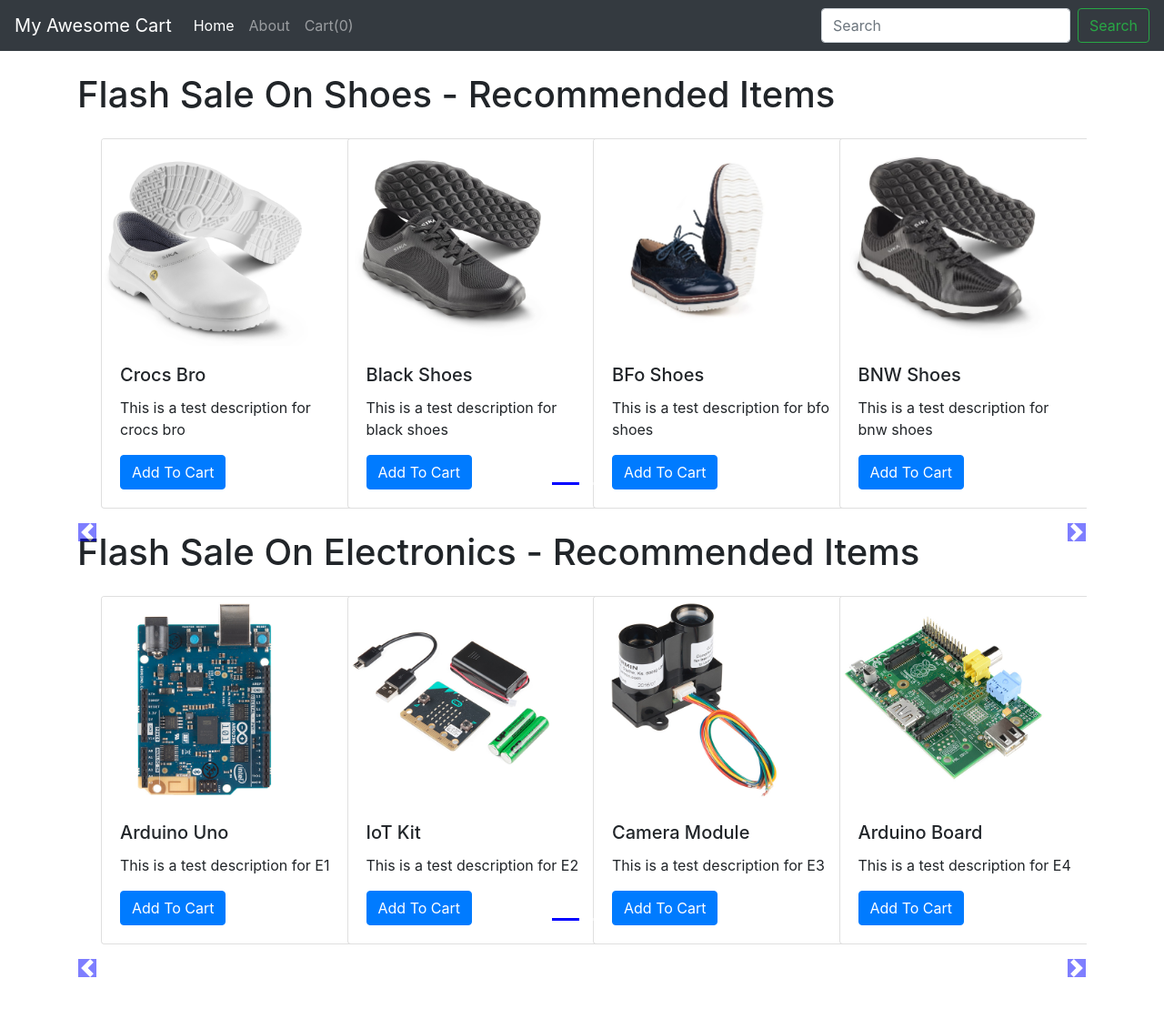
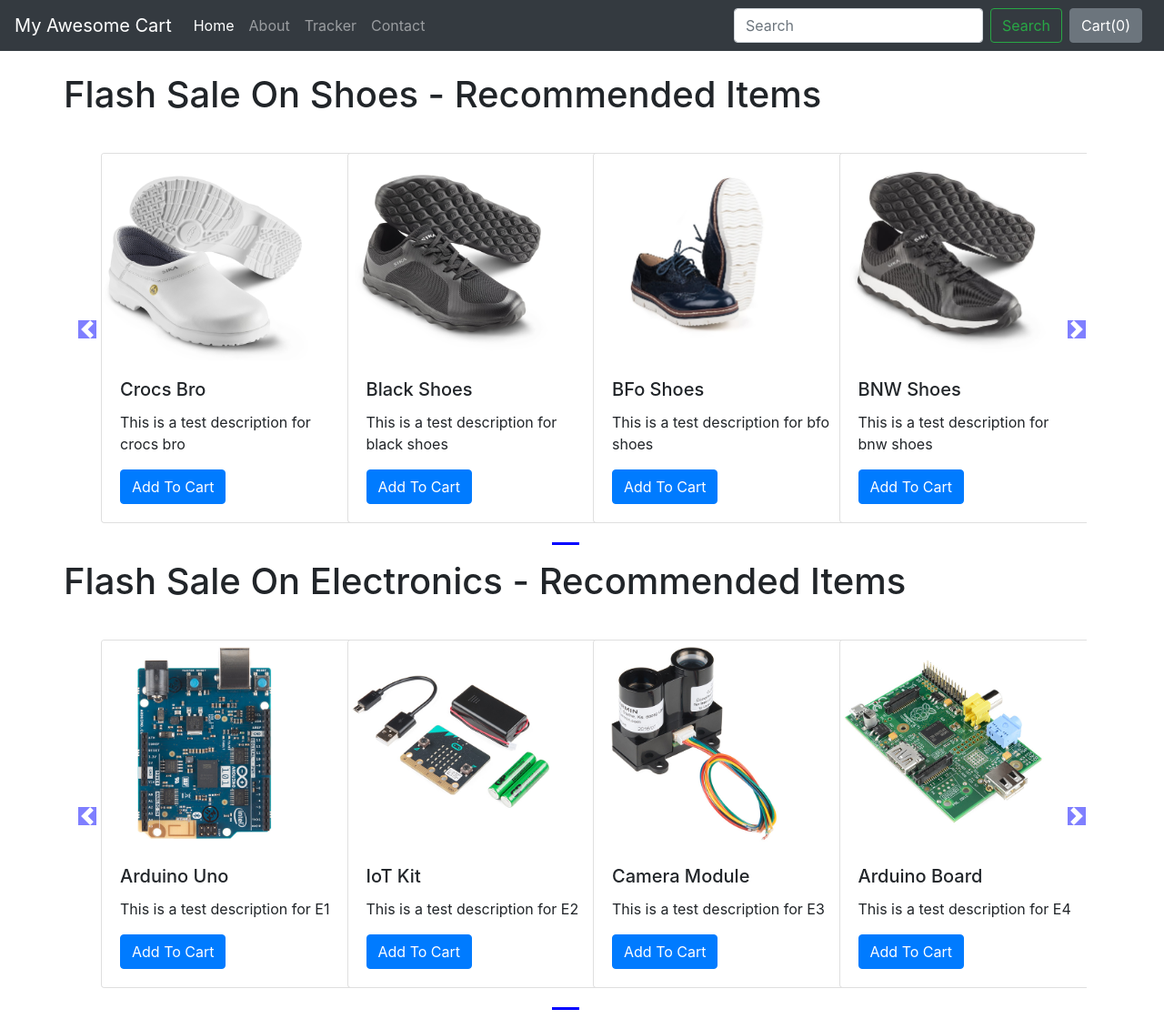
Before and after one commit to JalalAmeerzai/Django-Ecommerce-Website, a Django app: page / in a window 1280 px wide. Shown: the whole page at 91% size. Before the commit the page ends 1074 px from the top, so only its background shows below. Run offline with Django 3.2, Linux system fonts and the light colour scheme; data comes from the database, SQL or seed files in the repository; some libraries are stand-ins or nearby versions.

Commit message:
moved cart logic to basic.html and added popover loic for cart as well. also added sever new pages and connected them to our basic.html

```diff
--- a/shopapp/templates/shopapp/about.html
+++ b/shopapp/templates/shopapp/about.html
@@ -1,4 +1,4 @@
 {% extends 'shopapp/basic.html' %}
 
-{% block title%}About{% endblock %}
-{% block body %} This is body {% endblock %}
+{% block title%}About Us - eCom{% endblock %}
+{% block body %} About Us {% endblock %}
--- a/shopapp/templates/shopapp/basic.html
+++ b/shopapp/templates/shopapp/basic.html
@@ -29,14 +29,22 @@
       <li class="nav-item">
         <a class="nav-link" href="/about">About</a>
       </li>
+
       <li class="nav-item">
-        <a class="nav-link" href="">Cart(<span id="cart">0</span>)</a>
+        <a class="nav-link" href="/tracker">Tracker</a>
+      </li>
+      <li class="nav-item">
+        <a class="nav-link" href="/contact">Contact</a>
       </li>
     </ul>
     <form class="form-inline my-2 my-lg-0">
       <input class="form-control mr-sm-2" type="search" placeholder="Search" aria-label="Search">
       <button class="btn btn-outline-success my-2 my-sm-0" type="submit">Search</button>
     </form>
+    <button type="button" class="btn btn-secondary mx-2" id="popcart" data-container="body" data-toggle="popover" data-placement="bottom" data-html="true" data-content="Vivamus
+sagittis lacus vel augue laoreet rutrum faucibus.">
+      Cart(<span id="cart">0</span>)
+    </button>
     </div>
   </div>
 </nav>
@@ -62,6 +70,31 @@
       </script>
     {% endblock %}
 
-    {%block jsCart %}{% endblock %}
+    {%block jsCart%}
+      <script>
+        if(localStorage.getItem('cart') == null){
+          var cart = {};
+        }
+        else{
+          cart = JSON.parse(localStorage.getItem('cart'));
+          document.getElementById("cart").innerHTML = Object.keys(cart).length;
+        }
+
+        $('.cart').click(function(){
+          var idstr = this.id.toString();
+          if (cart[idstr] !=undefined){
+            cart[idstr] = cart[idstr] + 1;
+          }
+          else{
+            cart[idstr] = 1;
+          }
+          localStorage.setItem('cart', JSON.stringify(cart));
+          document.getElementById("cart").innerHTML = Object.keys(cart).length;
+        });
+        //Initializing popover for cart
+        $('#popcart').popover();
+        document.getElementById("popcart").setAttribute('data-content', '<h5>Your Cart Items</h5>');
+      </script>
+    {% endblock %}
   </body>
 </html>
--- /dev/null
+++ b/shopapp/templates/shopapp/checkout.html
@@ -0,0 +1,4 @@
+{% extends 'shopapp/basic.html' %}
+
+{% block title%}Checkout - eCom{% endblock %}
+{% block body %}Thank you{% endblock %}
--- /dev/null
+++ b/shopapp/templates/shopapp/contact.html
@@ -0,0 +1,4 @@
+{% extends 'shopapp/basic.html' %}
+
+{% block title%}Contact Us - eCom{% endblock %}
+{% block body %} Contact Us {% endblock %}
--- a/shopapp/templates/shopapp/index.html
+++ b/shopapp/templates/shopapp/index.html
@@ -1,6 +1,6 @@
 {% extends 'shopapp/basic.html' %}
 
-{% block title%}Home{% endblock %}
+{% block title%}Welcome to eCom - Home{% endblock %}
 {% block css %}
     .col-md-3
     {
@@ -23,7 +23,8 @@
     }
 
     body .carousel-indicators{
-    bottom: 0;
+    bottom: -50px;
+
     }
 
     body .carousel-control-prev-icon,
@@ -35,6 +36,8 @@
     .carousel-control-next{
       top: auto;
       bottom: auto;
+      padding-top:200px;
+
     }
     body .no-padding{
     padding-left: 0,
@@ -46,8 +49,10 @@
 {% load static %}
 <div class="container">
   {% for products, range, nSlides in allProds %}
+  <div class="row">
     <h1 class="my-4">Flash Sale On {{products.0.category}} - Recommended Items</h1>
-    <div id="demo{{forloop.counter}}" class="carousel slide my-3" data-ride="carousel">
+
+    <div id="demo{{forloop.counter}}" class="col carousel slide my-3" data-ride="carousel">
       <ul class="carousel-indicators">
         <li data-target="#demo{{forloop.counter}}" data-slide-to="0" class="active"></li>
         {% for i in range %}
@@ -73,6 +78,7 @@
               </div>
               <div class="carousel-item">
             {% endif %}
+
           {% endfor %}
 
       </div>
@@ -82,12 +88,15 @@
 
   </div>
   <!-- left and right controls for the slide -->
+   <div class="row">
       <a class="carousel-control-prev" href="#demo{{forloop.counter}}" data-slide="prev">
         <span class="carousel-control-prev-icon"></span>
       </a>
       <a class="carousel-control-next" href="#demo{{forloop.counter}}" data-slide="next">
           <span class="carousel-control-next-icon"></span>
       </a>
+    </div>
+    </div>
   {% endfor %}
 </div>
  {% endblock %}
@@ -116,5 +125,8 @@
       localStorage.setItem('cart', JSON.stringify(cart));
       document.getElementById("cart").innerHTML = Object.keys(cart).length;
     });
+    //Initializing popover for cart
+    $('#popcart').popover();
+    document.getElementById("popcart").setAttribute('data-content', '<h5>Your Cart Items</h5>');
   </script>
  {% endblock %}
--- /dev/null
+++ b/shopapp/templates/shopapp/productview.html
@@ -0,0 +1,4 @@
+{% extends 'shopapp/basic.html' %}
+
+{% block title%}Product Name - productView - eCom{% endblock %}
+{% block body %}Product View{% endblock %}
--- /dev/null
+++ b/shopapp/templates/shopapp/search.html
@@ -0,0 +1,4 @@
+{% extends 'shopapp/basic.html' %}
+
+{% block title%}Product search - eCom{% endblock %}
+{% block body %} Search {% endblock %}
--- /dev/null
+++ b/shopapp/templates/shopapp/tracker.html
@@ -0,0 +1,4 @@
+{% extends 'shopapp/basic.html' %}
+
+{% block title%}Order Tracker - eCom{% endblock %}
+{% block body %} Tracker {% endblock %}
--- a/shopapp/views.py
+++ b/shopapp/views.py
@@ -24,16 +24,16 @@
     return render(request, 'shopapp/about.html')
 
 def contact(request):
-    return render(request, 'shopapp/index.html')
+    return render(request, 'shopapp/contact.html')
 
 def tracker(request):
-    return render(request, 'shopapp/index.html')
+    return render(request, 'shopapp/tracker.html')
 
 def search(request):
-    return render(request, 'shopapp/index.html')
+    return render(request, 'shopapp/search.html')
 
 def productView(request):
-    return render(request, 'shopapp/index.html')
+    return render(request, 'shopapp/productview.html')
 
 def checkout(request):
-    return render(request, 'shopapp/index.html')
+    return render(request, 'shopapp/checkout.html')
```
Lines whose indentation alone changed are shown as unchanged.
